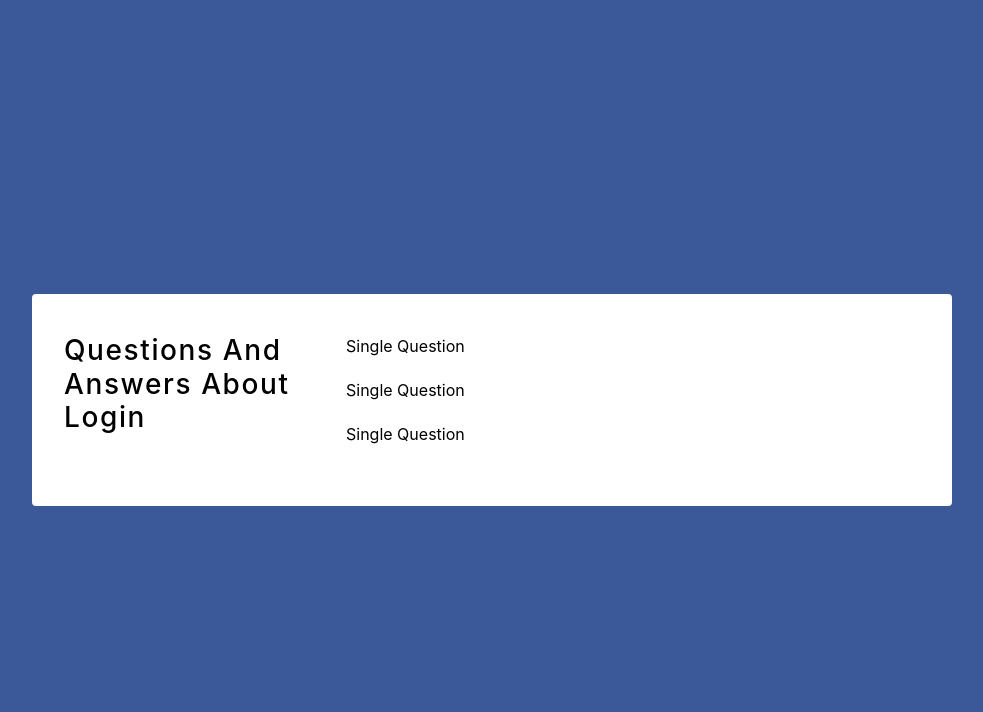
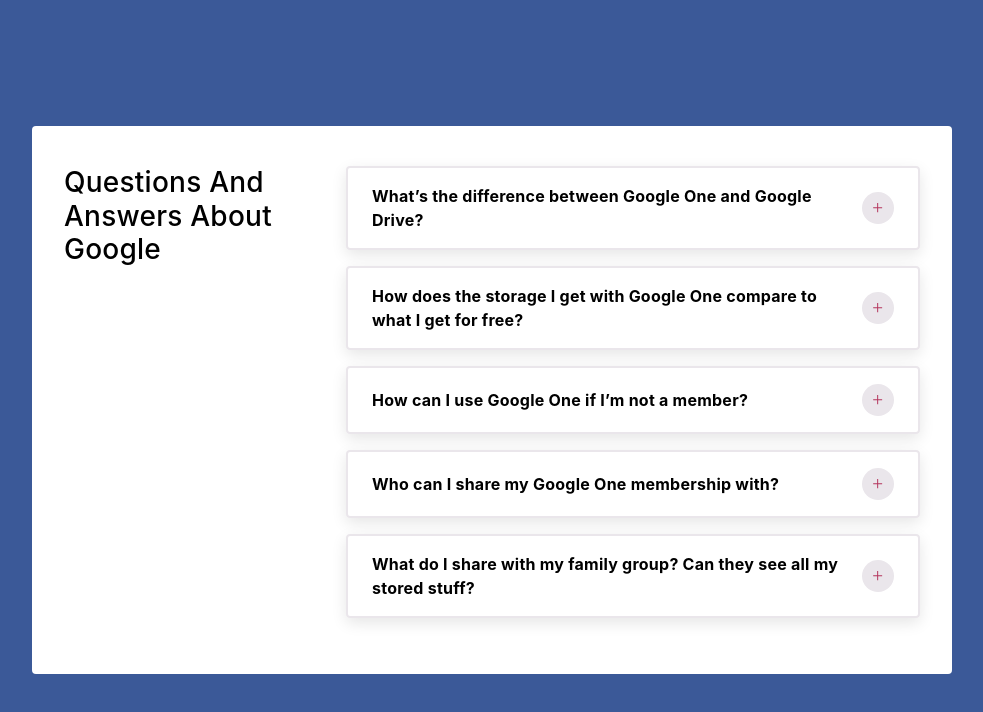
Before and after one commit to asyncfinkd/react-projects, a React (Create React App) app in the folder 4-accordion/: page / in a window 1280 px wide. Shown: the top 712 px of the page, without its empty margins (148-1131 px from the left). Built offline with nearby package versions, Linux system fonts and the light colour scheme.

Commit message:
Full Accordion Project.

```diff
--- a/4-accordion/package.json
+++ b/4-accordion/package.json
@@ -8,6 +8,7 @@
     "@testing-library/user-event": "^12.8.3",
     "react": "^17.0.2",
     "react-dom": "^17.0.2",
+    "react-icons": "^4.2.0",
     "react-scripts": "4.0.3",
     "web-vitals": "^1.1.1"
   },
--- a/4-accordion/src/App.js
+++ b/4-accordion/src/App.js
@@ -8,7 +8,7 @@
     <>
       <main>
         <div className="container">
-          <h3>questions and answers About Login</h3>
+          <h3>questions and answers About Google</h3>
           <section className="info">
             {questions.map((item) => {
               return (
--- a/4-accordion/src/data/Data.js
+++ b/4-accordion/src/data/Data.js
@@ -1,18 +1,35 @@
 const questions = [
   {
     id: 1,
-    question: "Who is Facebook CEO?",
-    answer: "Mark Zuckerberg is facebook CEO",
+    question: "What’s the difference between Google One and Google Drive?",
+    answer:
+      "Google Drive is a storage service. Google One is a subscription plan that gives you more storage to use across Google Drive, Gmail, and Google Photos. Plus, with Google One, you get extra benefits and can share your membership with your family.",
   },
   {
     id: 2,
-    question: "Who is Google CEO?",
-    answer: "Sundar Pichai is google CEO",
+    question:
+      "How does the storage I get with Google One compare to what I get for free?",
+    answer:
+      "Every Google Account starts with 15 GB of free storage that’s shared across Google Drive, Gmail, and Google Photos. When you upgrade to Google One, your total storage increases to 100 GB or more depending on what plan you choose. You also get extra member benefits and access to support from Google experts - all of which you can share with your family. Learn more about storage with Google One.",
   },
   {
     id: 3,
-    question: "Who is Microsoft CO-CEO?",
-    answer: "Bill Gates is microsoft CO-CEO",
+    question: "How can I use Google One if I’m not a member?",
+    answer:
+      "As a free Google One user, you can back up data on your Android phone, and also free up space in your Google Account using the storage manager. If you get a Google One membership, you’ll unlock additional features like expanded cloud storage, support from our team of Google experts, and exclusive benefits.",
+  },
+  {
+    id: 4,
+    question: "Who can I share my Google One membership with?",
+    answer:
+      "You can share Google One with up to 5 additional family members at no extra cost (so 6 total, including you). When you create a new family group, you can add or remove other family members.",
+  },
+  {
+    id: 5,
+    question:
+      "What do I share with my family group? Can they see all my stored stuff?",
+    answer:
+      "You can share all the benefits of Google One with your family group — without sharing any of your personal files. Family members share the storage space that comes with your Google One plan. But your family group can’t see what you store unless you specifically share it with them from Google Drive, Gmail, or Google Photos. Learn more about sharing Google Drive files.",
   },
 ];
 
--- a/4-accordion/src/index.css
+++ b/4-accordion/src/index.css
@@ -61,7 +61,7 @@
 h2,
 h3,
 h4 {
-  letter-spacing: var(--spacing);
+  letter-spacing: 0.015rem;
   text-transform: capitalize;
   line-height: 1.25;
   margin-bottom: 0.75rem;
--- a/4-accordion/src/singleQuestion/SingleQuestion.js
+++ b/4-accordion/src/singleQuestion/SingleQuestion.js
@@ -1,9 +1,19 @@
-import React from "react";
+import React, { useState } from "react";
+import { AiOutlineMinus, AiOutlinePlus } from "react-icons/ai";
 
-export default function SingleQuestion() {
+export default function SingleQuestion({ question, answer }) {
+  const [showed, setShowed] = useState(false);
   return (
     <>
-      <p>Single Question</p>
+      <article className="question">
+        <header>
+          <h4>{question}</h4>
+          <button onClick={() => setShowed(!showed)} className="btn">
+            {showed ? <AiOutlineMinus /> : <AiOutlinePlus />}
+          </button>
+        </header>
+        {showed && <p>{answer}</p>}
+      </article>
     </>
   );
 }
```
Also changed, not shown: 1 other file (tests, documents, lock files or other folders).
